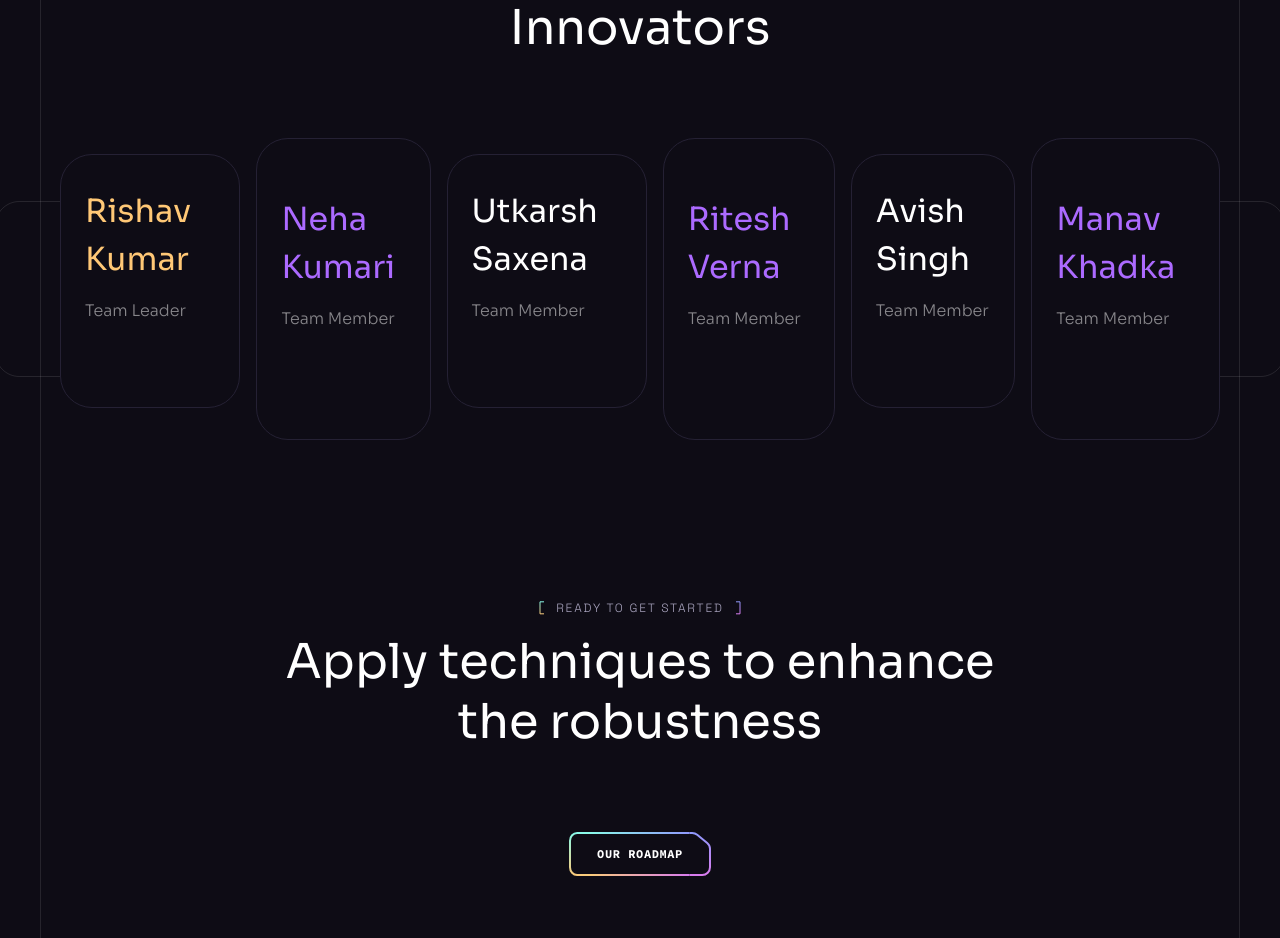
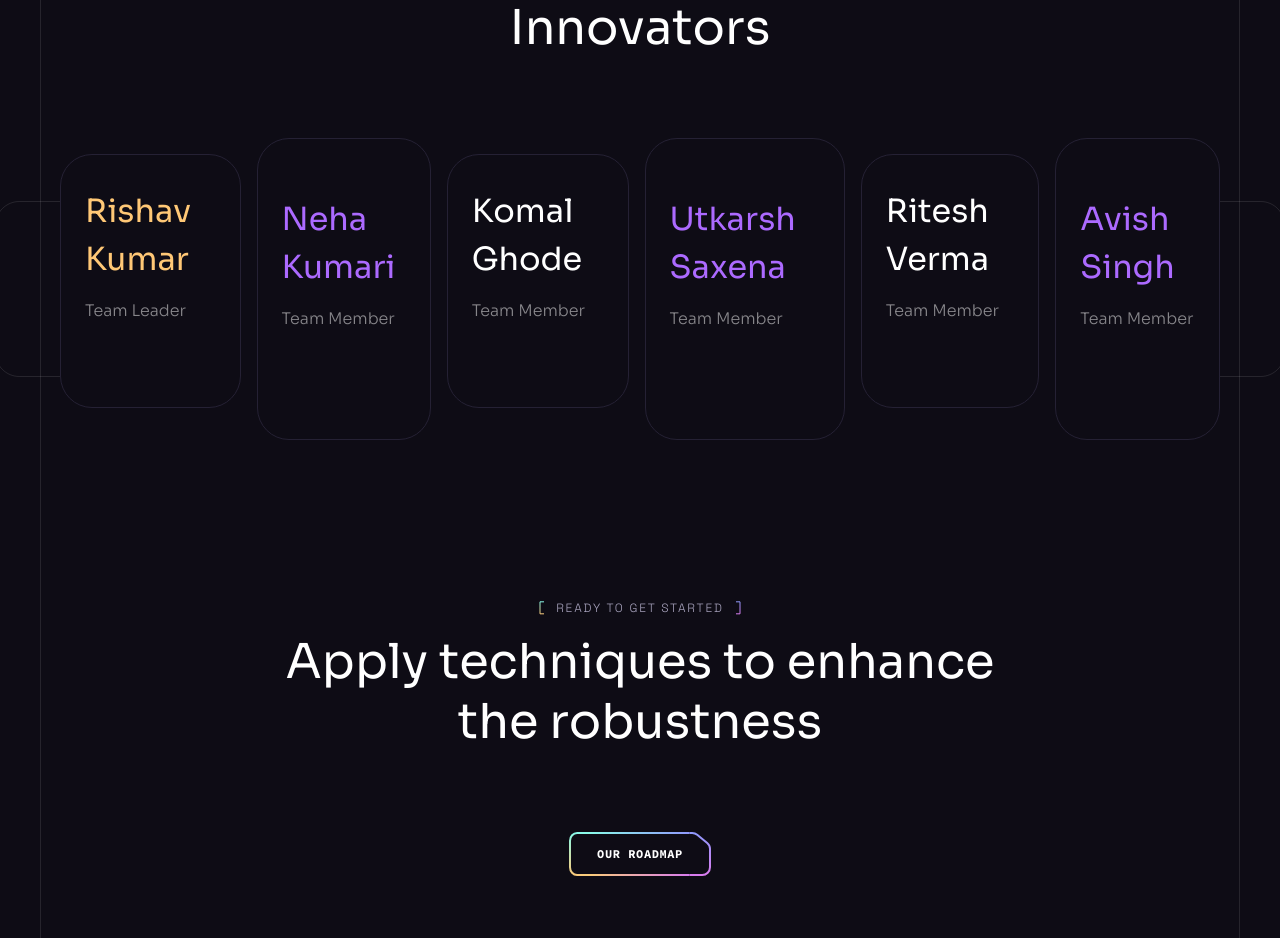
Before and after one commit to CodeWithRishav/Automatic-Road-Extraction-and-Alert-Generation-for-New-Roads, a React (Vite) app: page / in a window 1280 px wide. Shown: the part 4600-5538 px from the top of the page. Built offline with nearby package versions, Linux system fonts and the light colour scheme.

Commit message:
team members update

```diff
--- a/src/constants/index.js
+++ b/src/constants/index.js
@@ -230,6 +230,17 @@ export const pricing = [
   },
   {
     id: "2",
+    title: "Komal Ghode",
+    description: "Team Member",
+    price: null,
+    features: [
+      "An AI chatbot that can understand your queries",
+      "Personalized recommendations based on your preferences",
+      "Ability to explore the app and its features without any cost",
+    ],
+  },
+  {
+    id: "3",
     title: "Utkarsh Saxena",
     description: "Team Member",
     price: null,
@@ -240,8 +251,8 @@ export const pricing = [
     ],
   },
   {
-    id: "3",
-    title: "Ritesh Verna",
+    id: "2",
+    title: "Ritesh Verma",
     description: "Team Member",
     price: null,
     features: [
@@ -253,17 +264,6 @@ export const pricing = [
   {
     id: "2",
     title: "Avish Singh",
-    description: "Team Member",
-    price: null,
-    features: [
-      "An AI chatbot that can understand your queries",
-      "Personalized recommendations based on your preferences",
-      "Ability to explore the app and its features without any cost",
-    ],
-  },
-  {
-    id: "2",
-    title: "Manav Khadka",
     description: "Team Member",
     price: null,
     features: [
```
